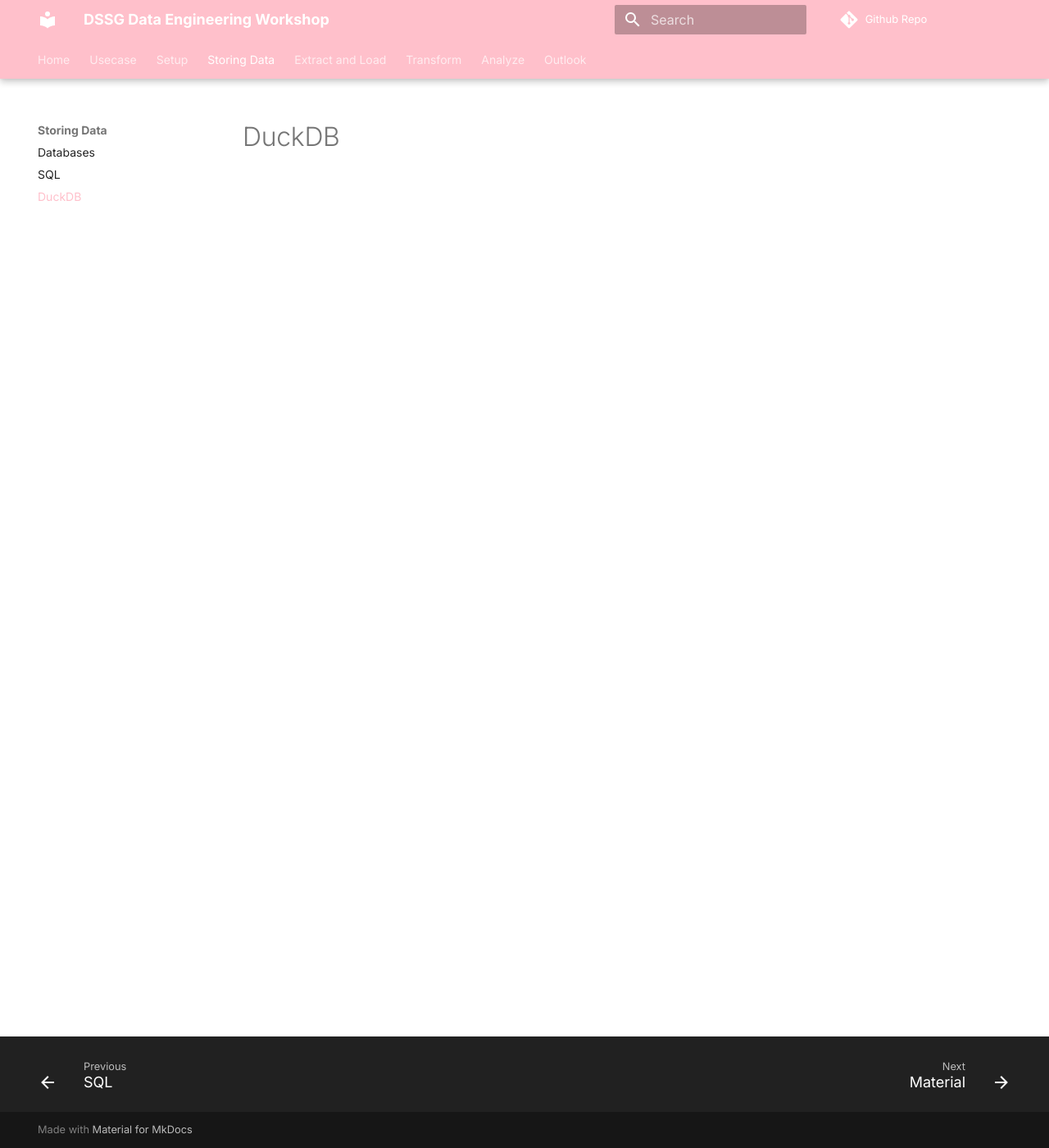
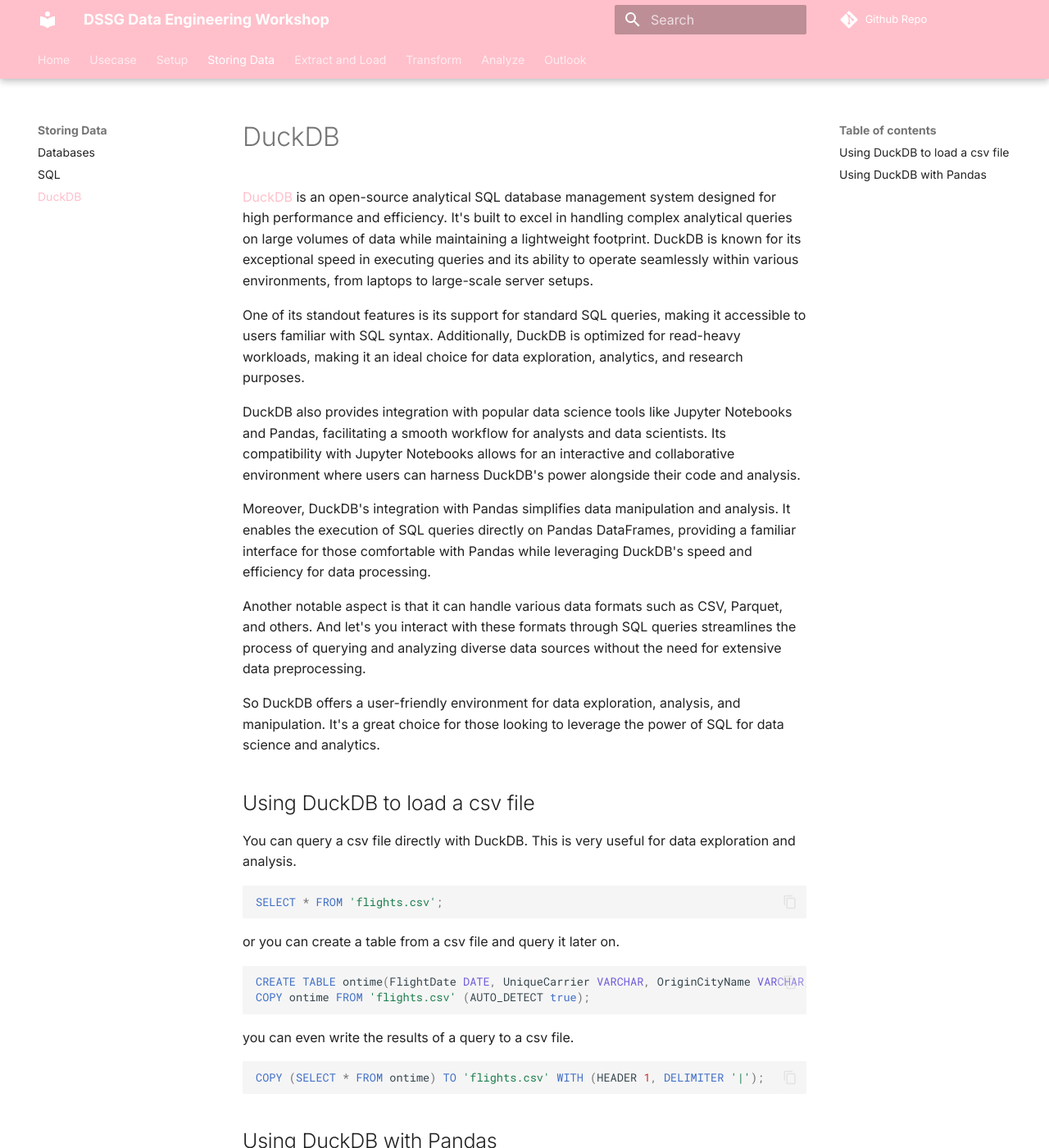
Before and after one commit to rogall-e/DSSG-Data-Engineering-Workshop, an MkDocs documentation site: the page built from docs/1_store/duckdb.md, in a window 1280 px wide and 1400 px high. Shown: the whole window at 82% size. Built offline with MkDocs 1.6.1 and Material for MkDocs 9.7.7, drawn with Linux system fonts in a browser that asks for light colours; comment, search, counter and statistics services are not loaded; some of the changed text lies outside the part shown.

````diff
--- a/docs/1_store/duckdb.md
+++ b/docs/1_store/duckdb.md
@@ -1 +1,75 @@
 # DuckDB
+
+[DuckDB](https://duckdb.org/) is an open-source analytical SQL database management system designed for high performance and efficiency. It's built to excel in handling complex analytical queries on large volumes of data while maintaining a lightweight footprint. DuckDB is known for its exceptional speed in executing queries and its ability to operate seamlessly within various environments, from laptops to large-scale server setups.
+
+One of its standout features is its support for standard SQL queries, making it accessible to users familiar with SQL syntax. Additionally, DuckDB is optimized for read-heavy workloads, making it an ideal choice for data exploration, analytics, and research purposes.
+
+DuckDB also provides integration with popular data science tools like Jupyter Notebooks and Pandas, facilitating a smooth workflow for analysts and data scientists. Its compatibility with Jupyter Notebooks allows for an interactive and collaborative environment where users can harness DuckDB's power alongside their code and analysis.
+
+Moreover, DuckDB's integration with Pandas simplifies data manipulation and analysis. It enables the execution of SQL queries directly on Pandas DataFrames, providing a familiar interface for those comfortable with Pandas while leveraging DuckDB's speed and efficiency for data processing.
+
+Another notable aspect is that it can handle various data formats such as CSV, Parquet, and others. And let's you interact with these formats through SQL queries streamlines the process of querying and analyzing diverse data sources without the need for extensive data preprocessing.
+
+So DuckDB offers a user-friendly environment for data exploration, analysis, and manipulation. It's a great choice for those looking to leverage the power of SQL for data science and analytics.
+
+## Using DuckDB to load a csv file
+
+You can query a csv file directly with DuckDB. This is very useful for data exploration and analysis.
+```sql
+SELECT * FROM 'flights.csv';
+```
+or you can create a table from a csv file and query it later on.
+
+```sql
+CREATE TABLE ontime(FlightDate DATE, UniqueCarrier VARCHAR, OriginCityName VARCHAR, DestCityName VARCHAR);
+COPY ontime FROM 'flights.csv' (AUTO_DETECT true);
+```
+
+you can even write the results of a query to a csv file.
+
+```sql
+COPY (SELECT * FROM ontime) TO 'flights.csv' WITH (HEADER 1, DELIMITER '|');
+```
+
+## Using DuckDB with Pandas
+
+You can use DuckDB with Pandas i.e. save queries into an pandas dataframe.
+
+```python
+import duckdb
+import pandas as pd
+
+# this will create a duckdb database in memory
+con = duckdb.connect(database=':memory:', read_only=False)
+
+# this will create a table in the duckdb database
+con.execute("CREATE TABLE ontime(FlightDate DATE, UniqueCarrier VARCHAR, OriginCityName VARCHAR, DestCityName VARCHAR);")
+
+# this will copy the data from the csv file into the duckdb database
+con.execute("COPY ontime FROM 'flights.csv' (AUTO_DETECT true);")
+
+# this will query the data from the duckdb database and return a pandas dataframe
+df = con.execute("SELECT * FROM ontime").df()
+```
+
+But you can also use DuckDB to query a pandas dataframe directly.
+
+```python
+import duckdb
+import pandas as pd
+
+# load the csv file into a pandas dataframe
+df = pd.read_csv('flights.csv')
+
+# this will query the data from the pandas dataframe and return a duckdb resultset
+duckdb.sql('Select * from df').fetchall()
+
+# create a duckdb database in memory
+con = duckdb.connect(database=':memory:', read_only=False)
+
+# this will create a table in the duckdb database from the pandas dataframe
+con.execute('CREATE TABLE df_table AS SELECT * FROM df')
+```
+
+
+If you want to try this out yourself and also see how it integrates into jupyter notebooks, have a look into the [Intro to DuckDB juptyer notebook](../../Intro_to_duckdb.ipynb).
````
Also changed, not shown: Intro_to_duckdb.ipynb (added), 1 other file.
